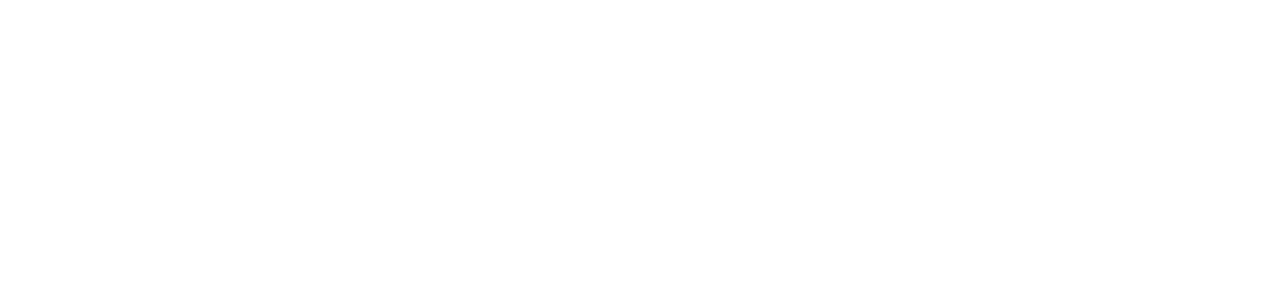
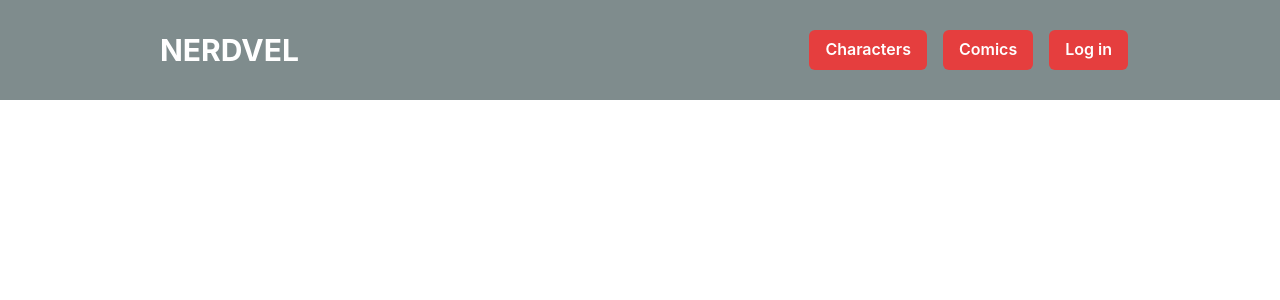
Before and after one commit to leandromarten1/desafioStone, a React (Create React App) app in the folder front-end/: page / in a window 1280 px wide. Shown: the top 300 px of the page. Built offline with nearby package versions, Linux system fonts and the light colour scheme.

Commit message:
Component - Header

```diff
--- a/front-end/src/App.js
+++ b/front-end/src/App.js
@@ -1,9 +1,11 @@
 import { Switch, Route } from 'react-router-dom';
 import Login from './pages/Login';
+import Home from './pages/Home';
 
 function App() {
   return (
     <Switch>
+      <Route exact path='/' component={Home} />
       <Route path='/login' component={Login} />
     </Switch>
   );
--- /dev/null
+++ b/front-end/src/components/Header/Header.jsx
@@ -0,0 +1,37 @@
+import React from 'react';
+import {
+  Box,
+  Heading,
+  Flex,
+  Spacer,
+  Button,
+  Container,
+} from '@chakra-ui/react';
+
+const Header = () => {
+  return (
+    <Box background='#7f8c8d'>
+      <Container maxW='container.lg' p='6'>
+        <Flex align='center'>
+          <Box p='2'>
+            <Heading size='lg' color='#fff'>
+              NERDVEL
+            </Heading>
+          </Box>
+          <Spacer />
+          <Box>
+            <Button colorScheme='red' mr='4'>
+              Characters
+            </Button>
+            <Button colorScheme='red' mr='4'>
+              Comics
+            </Button>
+            <Button colorScheme='red'>Log in</Button>
+          </Box>
+        </Flex>
+      </Container>
+    </Box>
+  );
+};
+
+export default Header;
--- /dev/null
+++ b/front-end/src/pages/Home.jsx
@@ -0,0 +1,8 @@
+import React from 'react';
+import Header from '../components/Header/Header';
+
+const Home = () => {
+  return <Header />;
+};
+
+export default Home;
```
